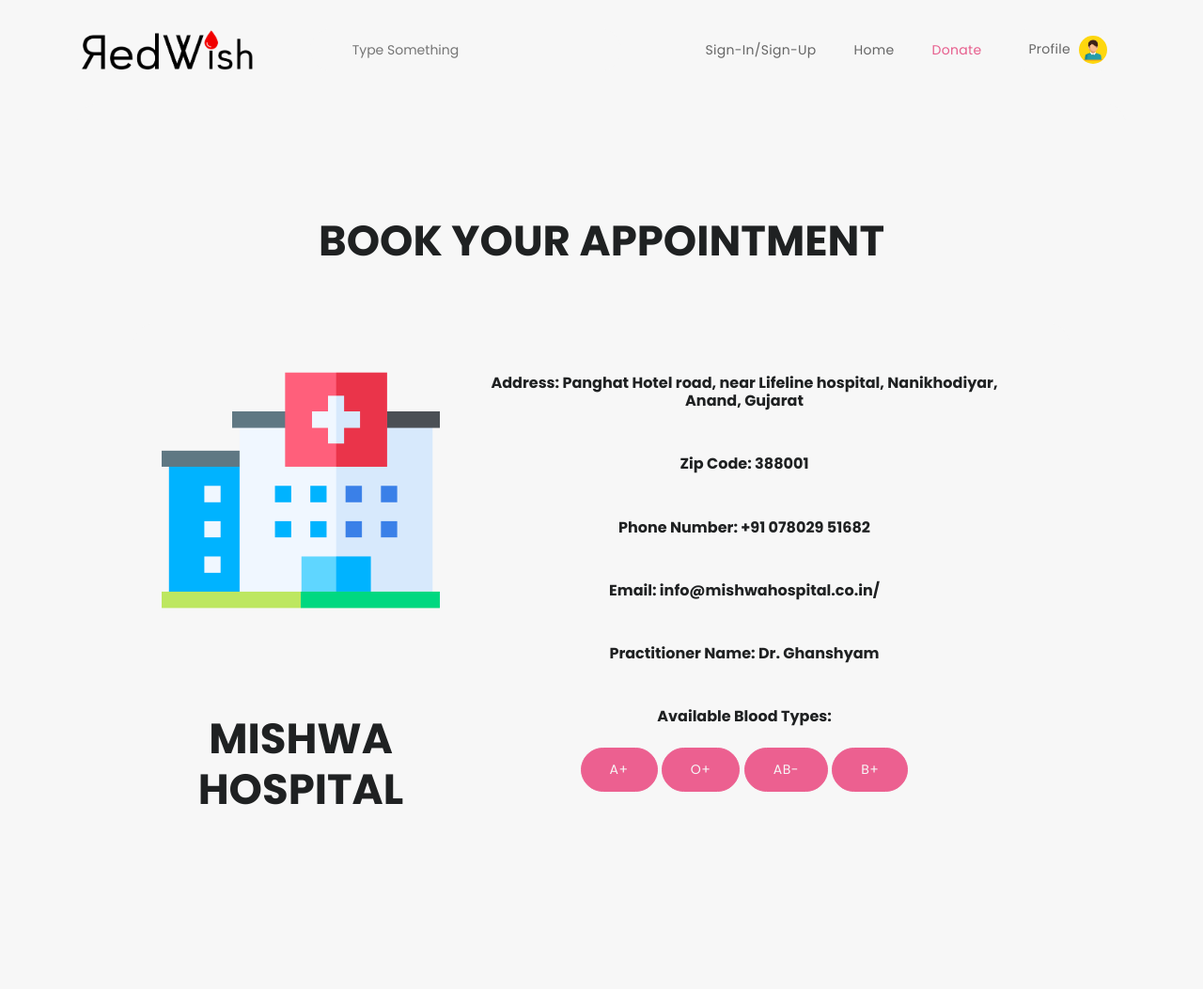
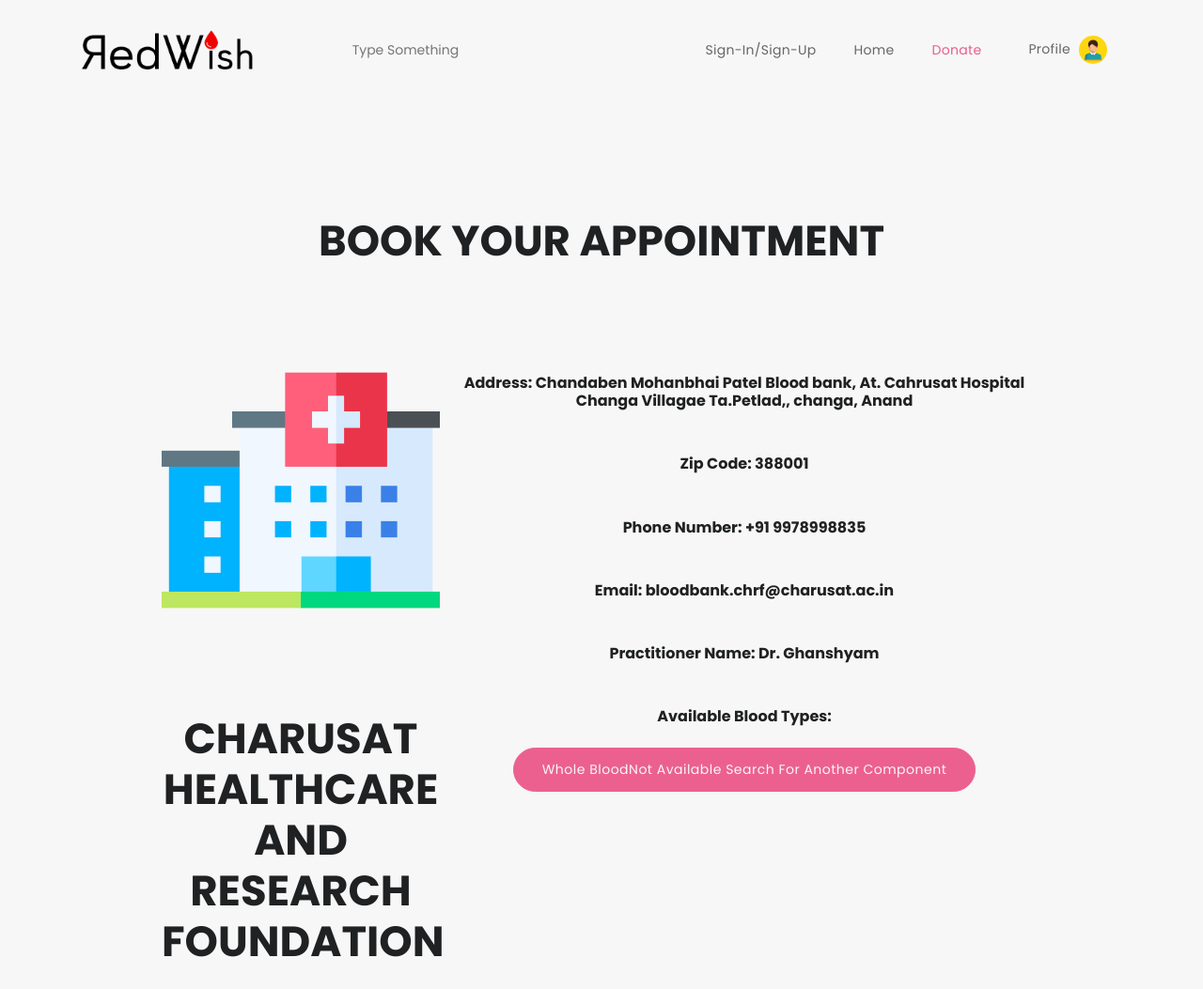
Before and after one commit to Hxxrshh/RedWish-main, a website: page charusat.html in a window 1280 px wide. Shown: the top 1053 px of the page at 94% size. Drawn offline with nearby package versions, Linux system fonts and the light colour scheme; grey boxes are pictures that could not be loaded; a script that the page names is missing; some icons are missing.

Commit message:
added a blood bank

```diff
--- a/mishwa.html
+++ b/charusat.html
@@ -97,22 +97,21 @@
                   <div class="row">
                     <div class="col-lg-4">
                       <img src="images/Hospital pics/hospital copy 3.png" alt="" style="border-radius: 23px; margin-bottom: 30px;">
-                      <h2>Mishwa Hospital</h2>
+                      <h2>Charusat Healthcare And Research Foundation</h2>
                     </div>
                     <div class="col-lg-4-donate">
                         <center><br>
-                            <h6>Address: Panghat Hotel road, near Lifeline hospital, Nanikhodiyar, Anand, Gujarat </h6><br><br>
+                            <h6>Address: Chandaben Mohanbhai Patel Blood bank, At. Cahrusat Hospital Changa Villagae
+                                          Ta.Petlad,, changa, Anand </h6><br><br>
                             <h6>Zip Code: 388001</h6><br><br>
-                            <h6>Phone Number: +91 078029 51682</h6><br><br>
-                            <h6>Email: info@mishwahospital.co.in/</h6><br><br>
+                            <h6>Phone Number: +91 9978998835</h6><br><br>
+                            <h6>Email: bloodbank.chrf@charusat.ac.in</h6><br><br>
                             <h6>Practitioner Name: Dr. Ghanshyam </h6><br><br>
                             <h6>Available Blood Types:</h6><br>
-                            <li><div class="main-border-button-blood"><a href="">A+</a></div>
-                                <div class="main-border-button-blood"><a href="">O+</a></div>
-                                <div class="main-border-button-blood"><a href="">AB-</a></div>
-                                <div class="main-border-button-blood"><a href="">B+</a></div></li></center>
-                                <iframe src="https://www.google.com/maps/embed?pb=!1m18!1m12!1m3!1d3684.365863299722!2d72.94721417530015!3d22.565415679496887!2m3!1f0!2f0!3f0!3m2!1i1024!2i768!4f13.1!3m3!1m2!1s0x395e4f090c80c047%3A0xeacd6f13adb9897e!2sMishwa%20Hospital!5e0!3m2!1sen!2sin!4v1739276346164!5m2!1sen!2sin"
-                                width="250px" height="200px" style="margin-left:30%;" allowfullscreen="" loading="lazy" referrerpolicy="no-referrer-when-downgrade"></iframe>
+                            <li><div class="main-border-button-blood"><a href="">Whole BloodNot Available Search for another Component</a></div>
+                          </center>
+                          <iframe src="https://www.google.com/maps/embed?pb=!1m18!1m12!1m3!1d1841.6872270485082!2d72.81899138842958!3d22.602487994867595!2m3!1f0!2f0!3f0!3m2!1i1024!2i768!4f13.1!3m3!1m2!1s0x395e51ca5723c7c7%3A0xfa35a2d7e531afb2!2sCharusat%20Blood%20Bank!5e0!3m2!1sen!2sin!4v1739338867277!5m2!1sen!2sin"
+                          width="250px" height="200px" style="margin: left 30%;;" allowfullscreen="" loading="lazy" referrerpolicy="no-referrer-when-downgrade"></iframe>
                       </div>
                     <div class="col-lg-12">
                       <div class="main-border-button">
```
